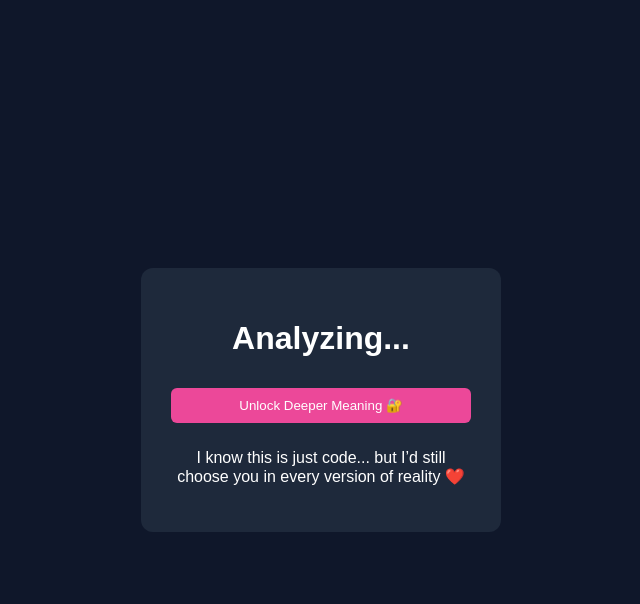
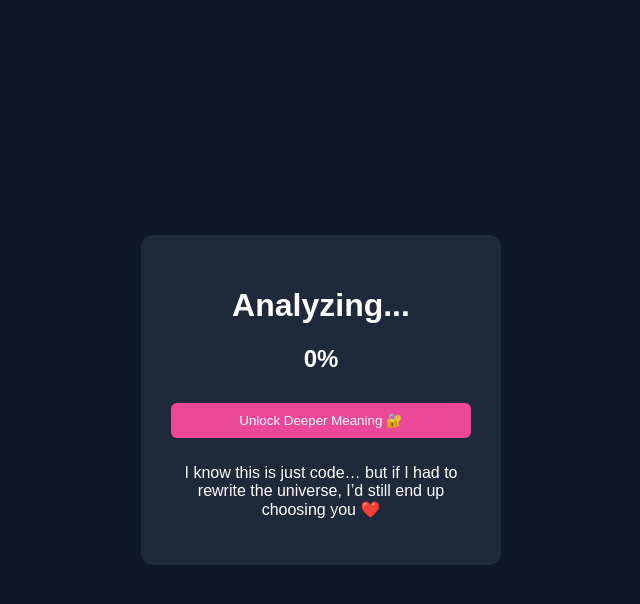
Before and after one commit to ilovedimplesingh/compatibility-calculator-, a plain HTML site: page result.html in a window 1280 px wide. Both pictures are taken after a click on the button "Unlock Deeper Meaning 🔐". Shown: the whole page, without its empty margins (319-959 px from the left). Drawn offline with Linux system fonts and the light colour scheme.

Commit message:
Revise score and secret message in result.html
Updated score display and modified secret message for clarity.

```diff
--- a/result.html
+++ b/result.html
@@ -12,13 +12,17 @@
   <p id="loading">Aligning planets...</p>
 
   <div id="resultBox" class="hidden">
-    <h2 id="score"></h2>
+    <h2 id="score">0%</h2>
     <p id="message"></p>
 
     <button onclick="showSecret()">Unlock Deeper Meaning 🔐</button>
 
     <div id="secret" class="hidden">
-      <p>I know this is just code... but I’d still choose you in every version of reality ❤️</p>
+      <p>
+        I know this is just code…
+        but if I had to rewrite the universe,
+        I’d still end up choosing you ❤️
+      </p>
     </div>
   </div>
 </div>
```
